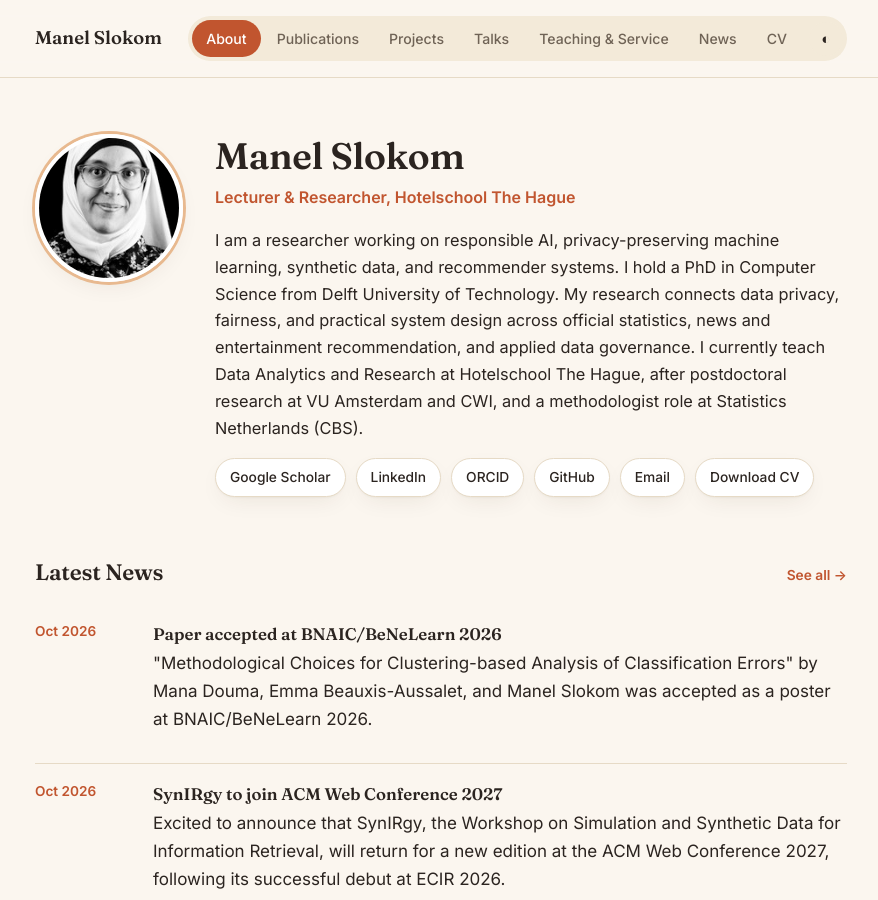
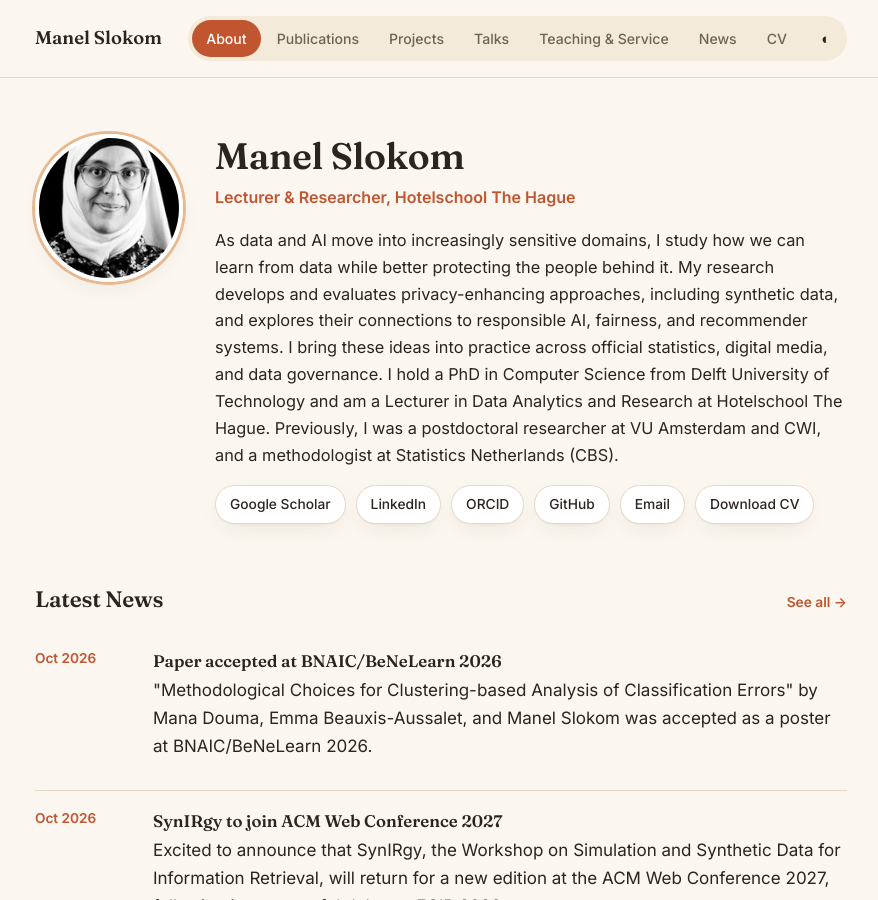
Before and after one commit to SlokomManel/SlokomManel.github.io, a Jekyll site: the page built from index.html, in a window 1280 px wide and 900 px high. Shown: the whole window, without its empty margins (199-1077 px from the left). Built offline with Jekyll 4.4.1, drawn with Linux system fonts in a browser that asks for light colours.

Commit message:
Refresh academic profile bio

```diff
--- a/_config.yml
+++ b/_config.yml
@@ -1,9 +1,9 @@
 title: Manel Slokom
-tagline: Responsible AI · Privacy-Preserving ML · Recommender Systems
+tagline: Responsible AI · Privacy & Data Governance · Synthetic Data · Recommender Systems
 description: >-
-  Personal academic website of Manel Slokom, lecturer and researcher in
-  responsible AI, privacy-preserving machine learning, synthetic data and
-  recommender systems.
+  Manel Slokom researches privacy-enhancing approaches, synthetic data, and
+  responsible AI, connecting privacy, fairness, and data-driven systems in
+  official statistics and digital media.
 url: "https://slokommanel.github.io"
 baseurl: ""
 
--- a/index.html
+++ b/index.html
@@ -9,15 +9,16 @@ permalink: /
     <h1>Manel Slokom</h1>
     <p class="role">Lecturer &amp; Researcher, Hotelschool The Hague</p>
     <p class="bio">
-      I am a researcher working on responsible AI, privacy-preserving machine
-      learning, synthetic data, and recommender systems. I hold a PhD in
-      Computer Science from Delft University of Technology. My research
-      connects data privacy, fairness, and practical system design across
-      official statistics, news and entertainment recommendation, and
-      applied data governance. I currently teach Data
-      Analytics and Research at Hotelschool The Hague, after postdoctoral
-      research at VU Amsterdam and CWI, and a methodologist role at
-      Statistics Netherlands (CBS).
+      As data and AI move into increasingly sensitive domains, I study how
+      we can learn from data while better protecting the people behind it.
+      My research develops and evaluates privacy-enhancing approaches,
+      including synthetic data, and explores their connections to responsible
+      AI, fairness, and recommender systems. I bring these ideas into practice
+      across official statistics, digital media, and data governance. I hold
+      a PhD in Computer Science from Delft University of Technology and am a
+      Lecturer in Data Analytics and Research at Hotelschool The Hague.
+      Previously, I was a postdoctoral researcher at VU Amsterdam and CWI,
+      and a methodologist at Statistics Netherlands (CBS).
     </p>
     <div class="links">
       <a href="{{ site.author.scholar }}" target="_blank" rel="noopener">Google Scholar</a>
```
